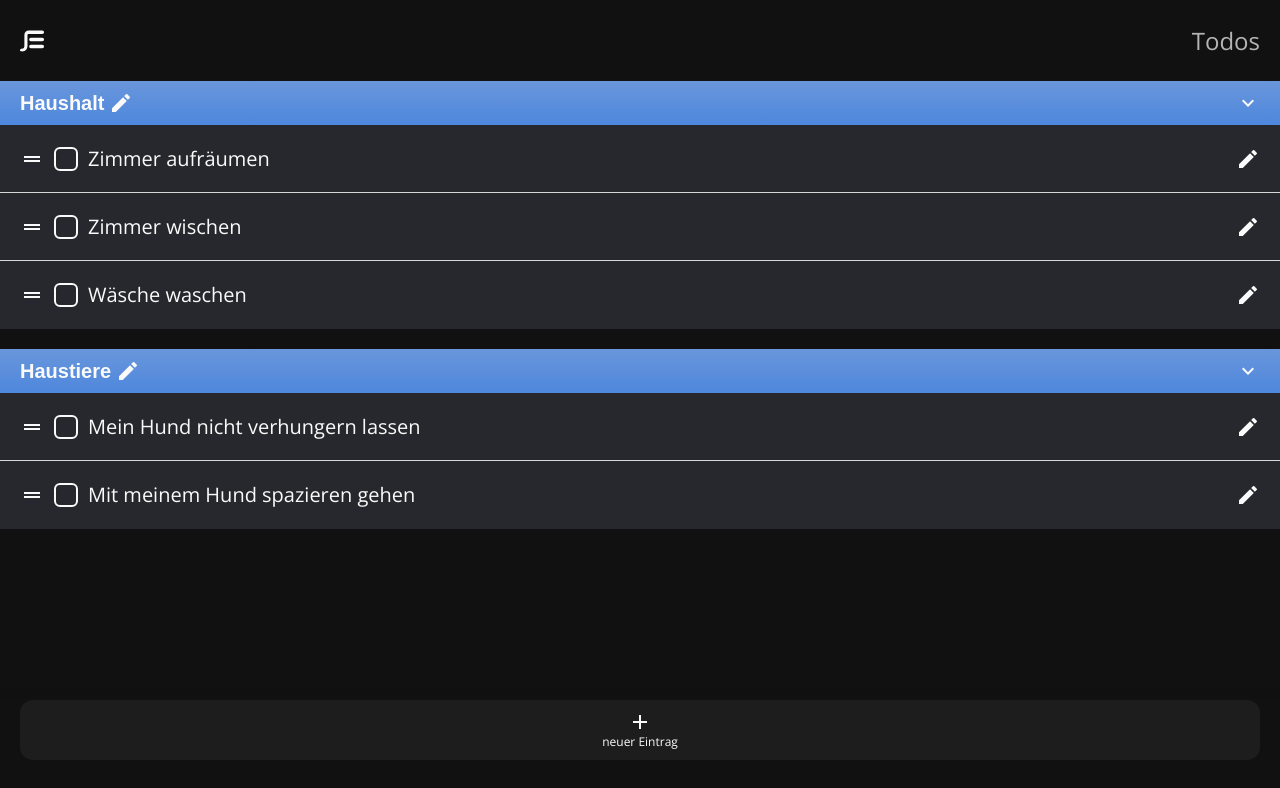
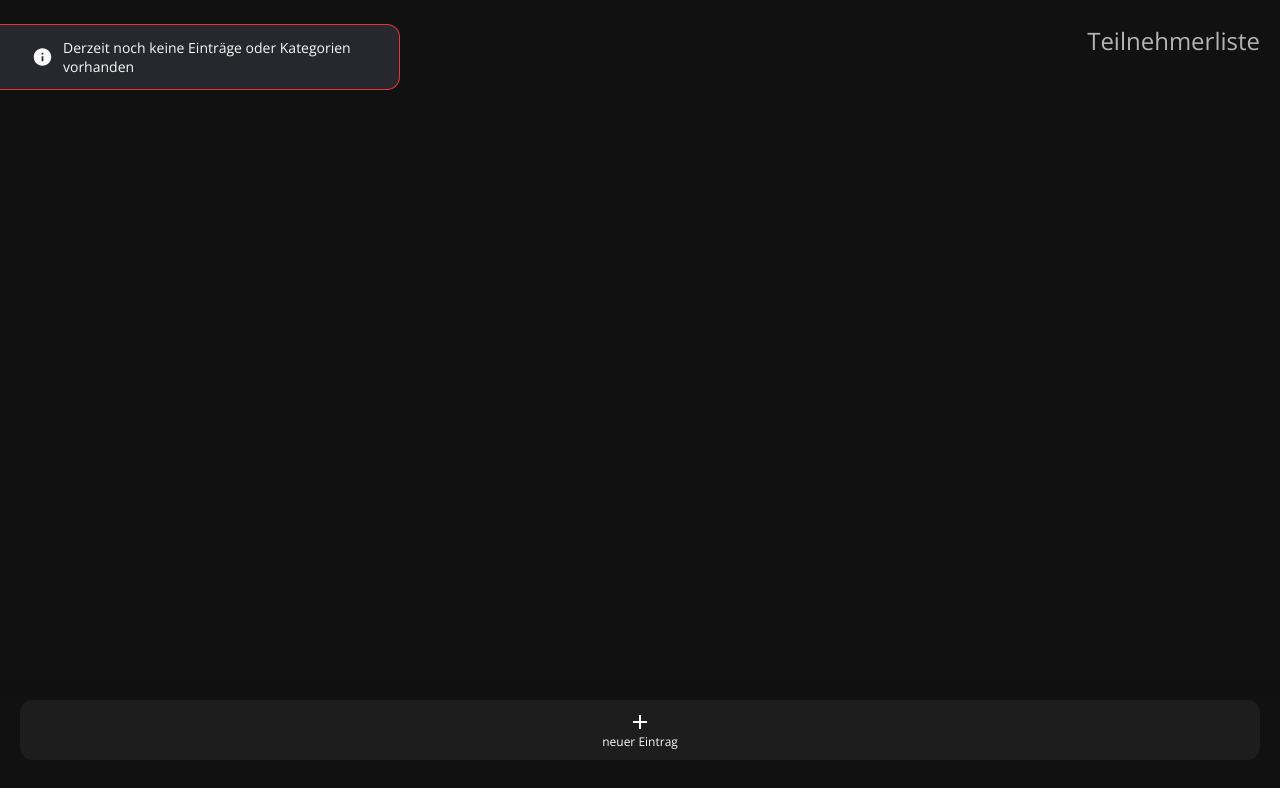
Before and after one commit to philmetscher/capstone-project, a Next.js app: page /list/TEILNEHMERLISTEdbdc30242ac120002 in a window 1280 px wide. Shown: the top 788 px of the page. Built offline with nearby package versions, Linux system fonts and the light colour scheme.

Commit message:
add dynamic routing and info, if not category or listItem is in the list

```diff
--- a/components/OverviewListEntry.js
+++ b/components/OverviewListEntry.js
@@ -4,10 +4,10 @@ import styled from "styled-components";
 //Components
 import { PTag } from "./HtmlComponents";
 
-export default function OverviewListEntry({ children }) {
+export default function OverviewListEntry({ id, children }) {
   return (
     <ListEntry>
-      <Link href="#" passHref>
+      <Link href={"/list/" + id} passHref>
         <ListEntryLink>
           <PTag>{children}</PTag>
         </ListEntryLink>
--- a/pages/index.js
+++ b/pages/index.js
@@ -14,7 +14,9 @@ export default function Home() {
       <Layout>deine Listen</Layout>
       <OverviewList>
         {lists.map((list) => (
-          <OverviewListEntry>{list.name}</OverviewListEntry>
+          <OverviewListEntry key={list.id} id={list.id}>
+            {list.name}
+          </OverviewListEntry>
         ))}
       </OverviewList>
     </>
--- a/pages/list/[id].js
+++ b/pages/list/[id].js
@@ -1,9 +1,11 @@
 import styled from "styled-components";
-import { useCategoriesStore } from "../../useStore";
+import { useCategoriesStore, useListsStore } from "../../useStore";
 import dynamic from "next/dynamic";
 
 // Components
 import Layout from "../../components/Layout";
+import { useRouter } from "next/router";
+import Info from "../../components/Info";
 const DynamicNavigation = dynamic(() => import("../../components/Navigation"), {
   ssr: false,
 });
@@ -16,16 +18,38 @@ const DynamicCategory = dynamic(
 );
 
 export default function List() {
+  const router = useRouter();
+  const { id } = router.query;
+
+  const lists = useListsStore((state) => state.lists);
   const categories = useCategoriesStore((state) => state.categories);
+
+  let list;
+  if (lists) {
+    list = lists.find((list) => list.id === id);
+  }
+
+  let filteredCategories;
+  if (list) {
+    filteredCategories = categories.filter((category) =>
+      category.listId === list.id ? category : ""
+    );
+  }
+
+  if (!list) return;
+
+  console.log(filteredCategories);
 
   return (
     <>
-      <Layout>Todos</Layout>
+      <Layout>{list.name}</Layout>
       <ListMain>
         <CategoriesSection>
-          {!categories && <p>Loading...</p>}
-          {categories &&
-            categories.map((category) => (
+          {!filteredCategories.length && (
+            <Info>Derzeit noch keine Einträge oder Kategorien vorhanden</Info>
+          )}
+          {filteredCategories &&
+            filteredCategories.map((category) => (
               <DynamicCategory key={category.id} category={category} />
             ))}
         </CategoriesSection>
```
